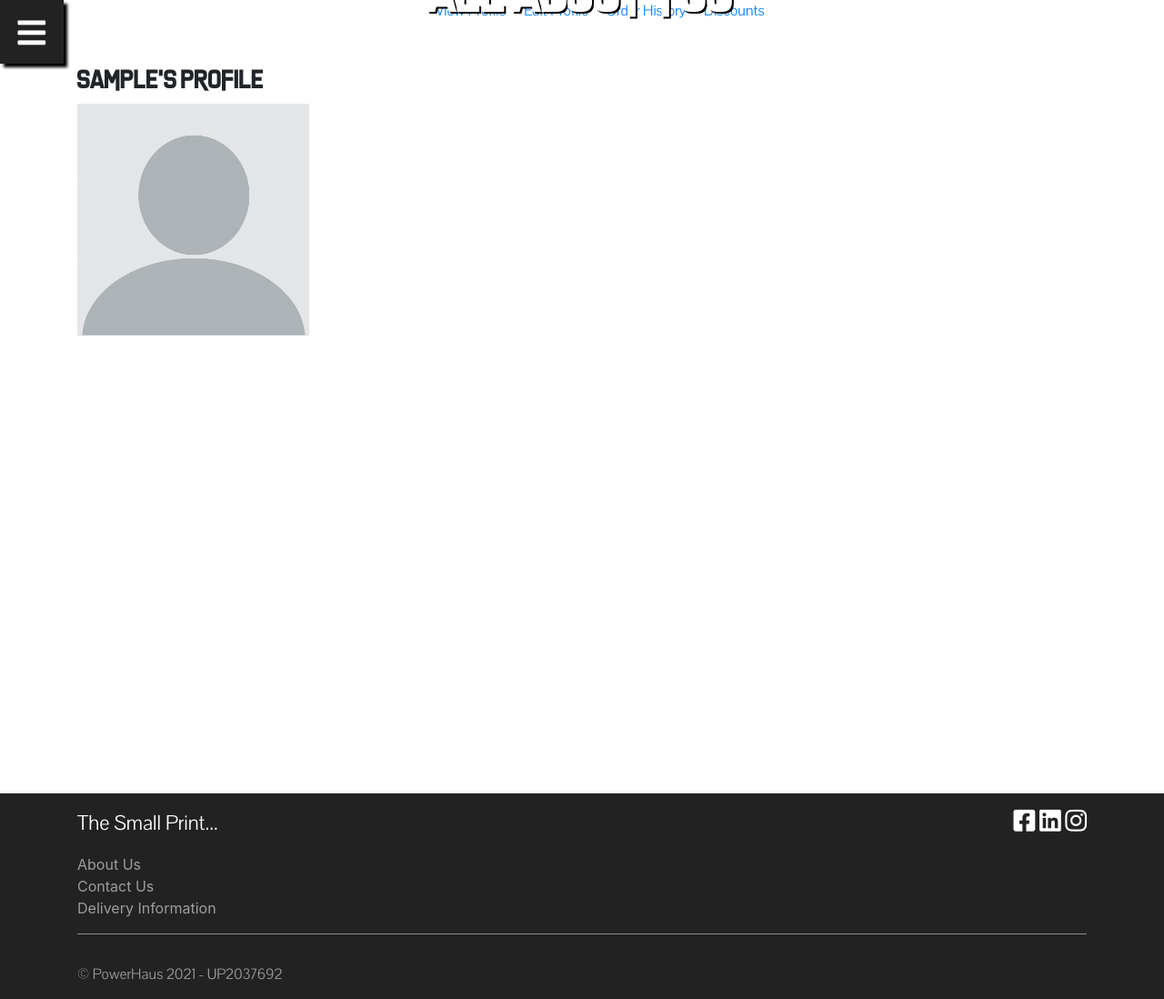
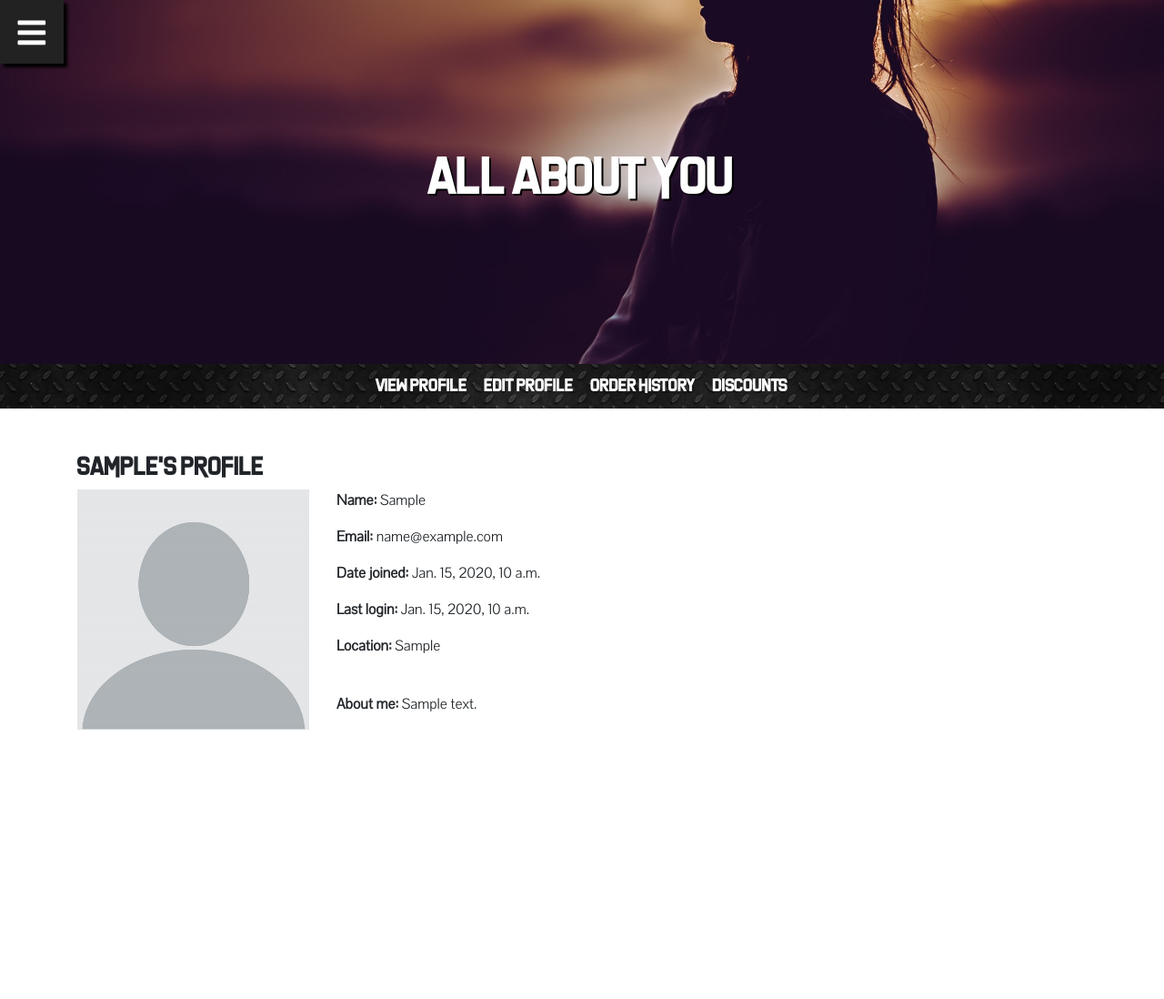
Before and after one commit to ShavingSeagull/PowerHaus, a Django app: a page that uses templates/base.html in a window 1280 px wide. Shown: the top 1098 px of the page at 91% size. Run offline with Django 3.2, Linux system fonts and the light colour scheme; a user stored in the database is signed in; tables that the repository leaves empty hold one stand-in row (values such as "Sample post"); some libraries are stand-ins or nearby versions.

Commit message:
Added ability to view other people's profiles

```diff
--- a/profiles/models.py
+++ b/profiles/models.py
@@ -13,7 +13,7 @@ def image_upload(instance, file):
 
 class Profile(models.Model):
     user = models.OneToOneField(User, on_delete=models.CASCADE)
-    bio = models.TextField(max_length=300, blank=True, default="The user likes to keep an air of mystery about them...")
+    bio = models.TextField(max_length=300, blank=True, default="This user likes to keep an air of mystery about them...")
     location = models.CharField(max_length=40, blank=True, default="Earth")
     profile_pic = models.ImageField(upload_to=image_upload, blank=True, null=True)
     address_1 = models.CharField(max_length=80, blank=True, null=True),
--- a/profiles/templates/profiles/profile.html
+++ b/profiles/templates/profiles/profile.html
@@ -2,6 +2,7 @@
 {% load static %}
 
 {% block custom_css %}
+<link rel="stylesheet" href="{% static 'css/profiles/profiles_main.css' %}" />
 <link rel="stylesheet" href="{% static 'css/profiles/profile.css' %}" />
 {% endblock %}
 
@@ -10,6 +11,15 @@
     <h3>{{ user }}'s Profile</h3>
     <div class="row">
         <img class="col-lg-3 img-fluid" src="{% static 'images/blank_avatar.jpg' %}" alt="Profile Image" />
+        <div class="col-lg-9">
+            <p><strong>Name:</strong> {{ first_name }}</p>
+            <p><strong>Email:</strong> {{ email }}</p>
+            <p><strong>Date joined:</strong> {{ date_joined }}</p>
+            <p><strong>Last login:</strong> {{ last_login }}</p>
+            <p><strong>Location:</strong> {{ location }}</p>
+            <br />
+            <p><strong>About me:</strong> {{ bio }}</p>
+        </div>
     </div>
 </article>
 {% endblock %}
--- a/profiles/templates/profiles/profile_base.html
+++ b/profiles/templates/profiles/profile_base.html
@@ -1,9 +1,5 @@
 {% extends "base.html" %}
 {% load static %}
-
-{% block custom_css %}
-<link rel="stylesheet" href="{% static 'css/profiles/profiles_main.css' %}" />
-{% endblock %}
 
 {% block content %}
 <!-- Header and Hero -->
--- a/profiles/urls.py
+++ b/profiles/urls.py
@@ -2,5 +2,6 @@ from django.urls import path
 from .views import view_profile
 
 urlpatterns = [
-    path('<user>', view_profile, name="profile"),
+    path('<username>', view_profile, name="profile"),
+    path('my-profile/<username>', view_profile, name="my_profile"),
 ]
--- a/profiles/views.py
+++ b/profiles/views.py
@@ -1,9 +1,33 @@
-from django.shortcuts import render
+from django.shortcuts import render, get_object_or_404
 from django.contrib.auth.decorators import login_required
+from django.contrib.auth.models import User
 
 @login_required
-def view_profile(request, user):
+def view_profile(request, username):
     """
-    Function to render the profile page. Requires login.
+    Function to render the public profile page. Viewable by anyone who
+    is currently logged in.
     """
-    return render(request, "profiles/profile.html")
+    if str(username) == str(request.user):
+        current_user = request.user
+        userprofile = {
+            "user": current_user,
+            "first_name": current_user.first_name,
+            "email": current_user.email,
+            "date_joined": current_user.date_joined,
+            "last_login": current_user.last_login,
+            "location": current_user.profile.location,
+            "bio": current_user.profile.bio
+        }
+    else:
+        public_user = User.objects.get(username=username)
+        userprofile = {
+            "user": public_user,
+            "first_name": public_user.first_name,
+            "email": public_user.email,
+            "date_joined": public_user.date_joined,
+            "last_login": public_user.last_login,
+            "location": public_user.profile.location,
+            "bio": public_user.profile.bio
+        }
+    return render(request, "profiles/profile.html", context=userprofile)
--- a/templates/base.html
+++ b/templates/base.html
@@ -29,7 +29,7 @@
             </li>
             <li>
                 {% if user.is_authenticated %}
-                <a href="{% url 'profile' user %}">
+                <a href="{% url 'my_profile' request.user %}">
                     <i class="fas fa-user-alt" aria-hidden="true"></i>
                     <span class="d-none">Profile</span>
                 </a>
```
Also changed, not shown: profiles/migrations/0002_auto_20210413_1256.py (added).
